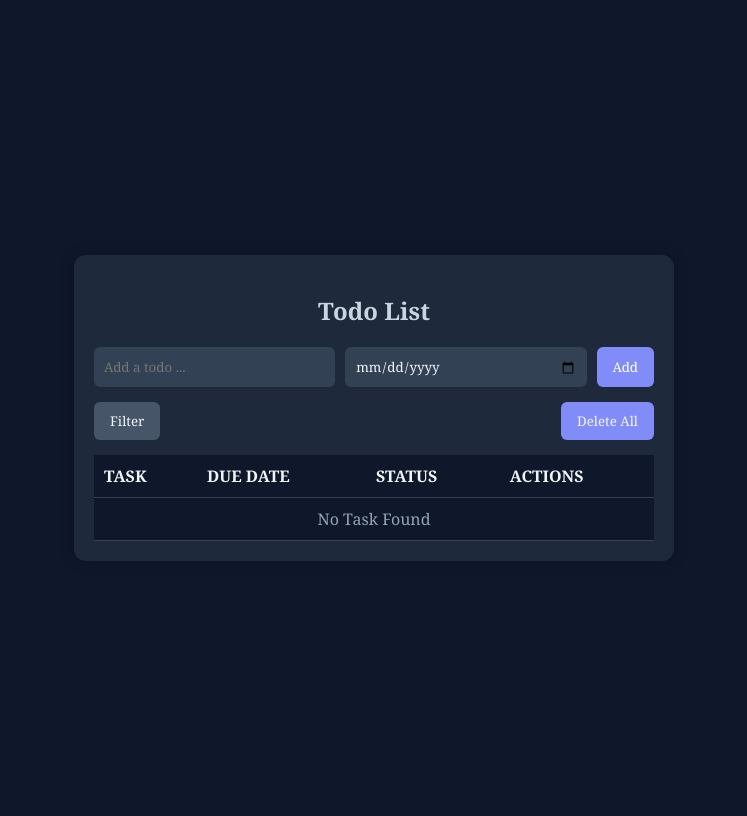
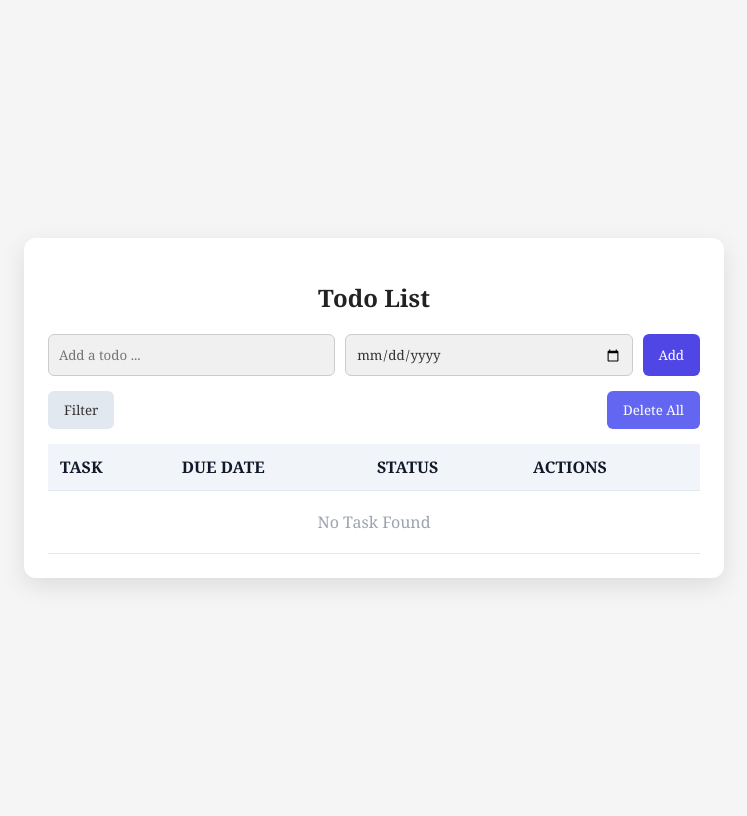
Before and after one commit to Revou-Coding-Camp/codingcamp-21-jul-25-HilmiSalsabilla, a PHP site: page / in a window 1280 px wide. Shown: the whole page, without its empty margins (266-1013 px from the left). Run offline with PHP 8.4, Linux system fonts and the light colour scheme.

Commit message:
update css

```diff
--- a/css/style.css
+++ b/css/style.css
@@ -6,8 +6,8 @@
 }
 
 body {
-  background-color: #0f172a;
-  color: #f1f5f9;
+  background-color: #f5f5f5;
+  color: #333;
   display: flex;
   justify-content: center;
   align-items: center;
@@ -16,17 +16,17 @@ body {
 
 .container {
   width: 90%;
-  max-width: 600px;
-  background-color: #1e293b;
+  max-width: 700px;
+  background-color: #ffffff;
   border-radius: 12px;
-  padding: 20px;
-  box-shadow: 0 0 15px rgba(0, 0, 0, 0.2);
+  padding: 24px;
+  box-shadow: 0 8px 24px rgba(0, 0, 0, 0.1);
 }
 
 .todo-app h2 {
   text-align: center;
   margin-bottom: 20px;
-  color: #cbd5e1;
+  color: #222;
 }
 
 .input-row {
@@ -36,21 +36,30 @@ body {
 }
 
 .input-row input {
-  flex: 10px;
+  flex: 1;
   padding: 10px;
-  background: #334155;
-  border: none;
-  color: #f1f5f9;
+  background: #f0f0f0;
+  border: 1px solid #ccc;
+  color: #333;
   border-radius: 6px;
 }
 
+.input-row input:focus {
+  outline: 2px solid #4f46e5;
+}
+
 .input-row button {
-  background: #818cf8;
+  background: #4f46e5;
   color: white;
   border: none;
   padding: 10px 16px;
   border-radius: 6px;
   cursor: pointer;
+  transition: background 0.3s ease;
+}
+
+.input-row button:hover {
+  background: #3730a3;
 }
 
 .button-row {
@@ -61,35 +70,64 @@ body {
 
 .button-row button {
   padding: 10px 16px;
-  background-color: #475569;
-  color: #f1f5f9;
+  background-color: #e2e8f0;
+  color: #333;
   border: none;
   border-radius: 6px;
   cursor: pointer;
+  transition: background 0.3s ease;
+}
+
+.button-row button:hover {
+  background-color: #cbd5e1;
 }
 
 #delete-all-btn {
-  background-color: #818cf8;
+  background-color: #6366f1;
+  color: white;
+}
+
+#delete-all-btn:hover {
+  background-color: #4338ca;
 }
 
 .todo-table {
   width: 100%;
   border-collapse: collapse;
-  background-color: #0f172a;
+  background-color: #ffffff;
 }
 
 .todo-table th {
-  padding: 10px;
-  border-bottom: 1px solid #334155;
+  background-color: #f1f5f9;
+  color: #111827;
+  font-weight: 600;
+  padding: 12px;
+  border-bottom: 1px solid #e2e8f0;
   text-align: left;
 }
 
 .todo-table td {
-  padding: 10px;
-  border-bottom: 1px solid #334155;
+  padding: 12px;
+  border-bottom: 1px solid #e2e8f0;
+}
+
+.todo-table td button.delete-btn {
+  background-color: #ef4444;
+  color: white;
+  border: none;
+  padding: 6px 10px;
+  border-radius: 4px;
+  cursor: pointer;
+  font-size: 14px;
+  transition: background 0.2s ease;
+}
+
+.todo-table td button.delete-btn:hover {
+  background-color: #b91c1c;
 }
 
 .todo-table td.no-task {
   text-align: center;
-  color: #94a3b8;
+  color: #9ca3af;
+  padding: 20px;
 }
```
